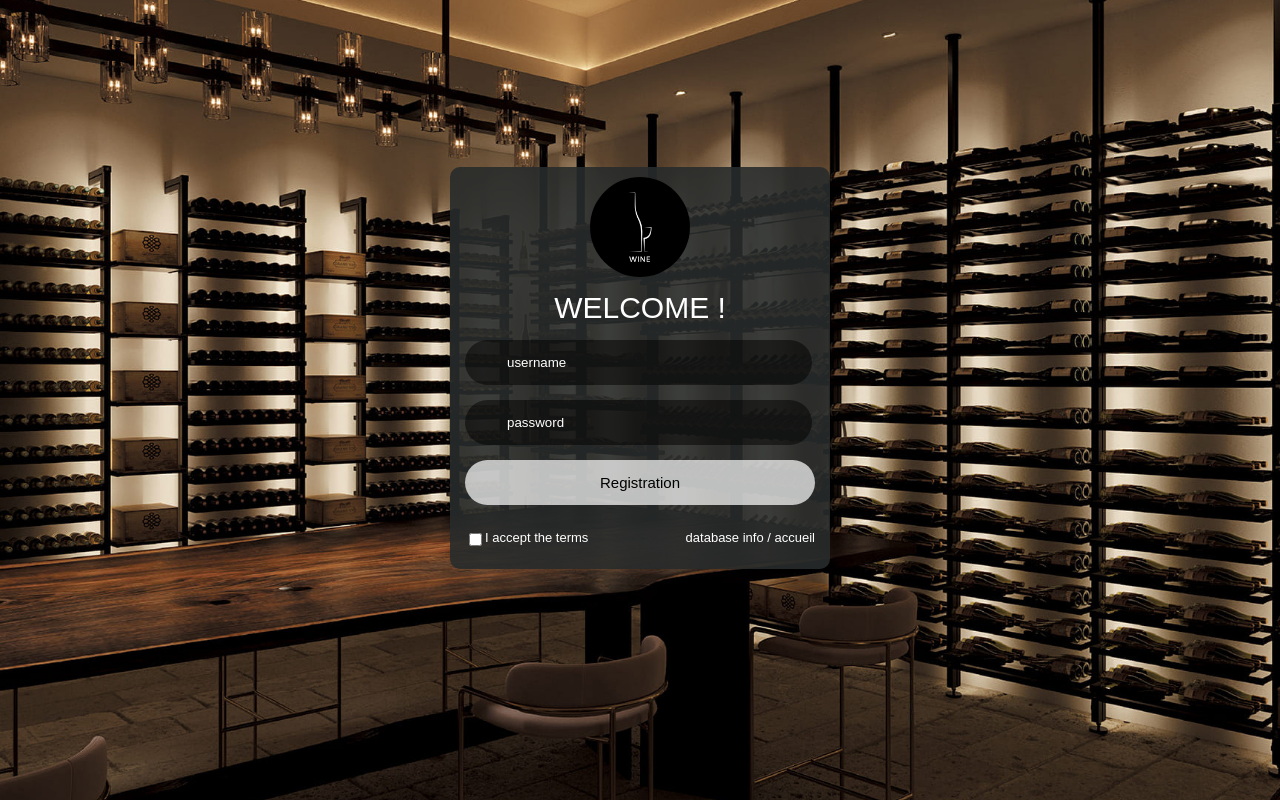
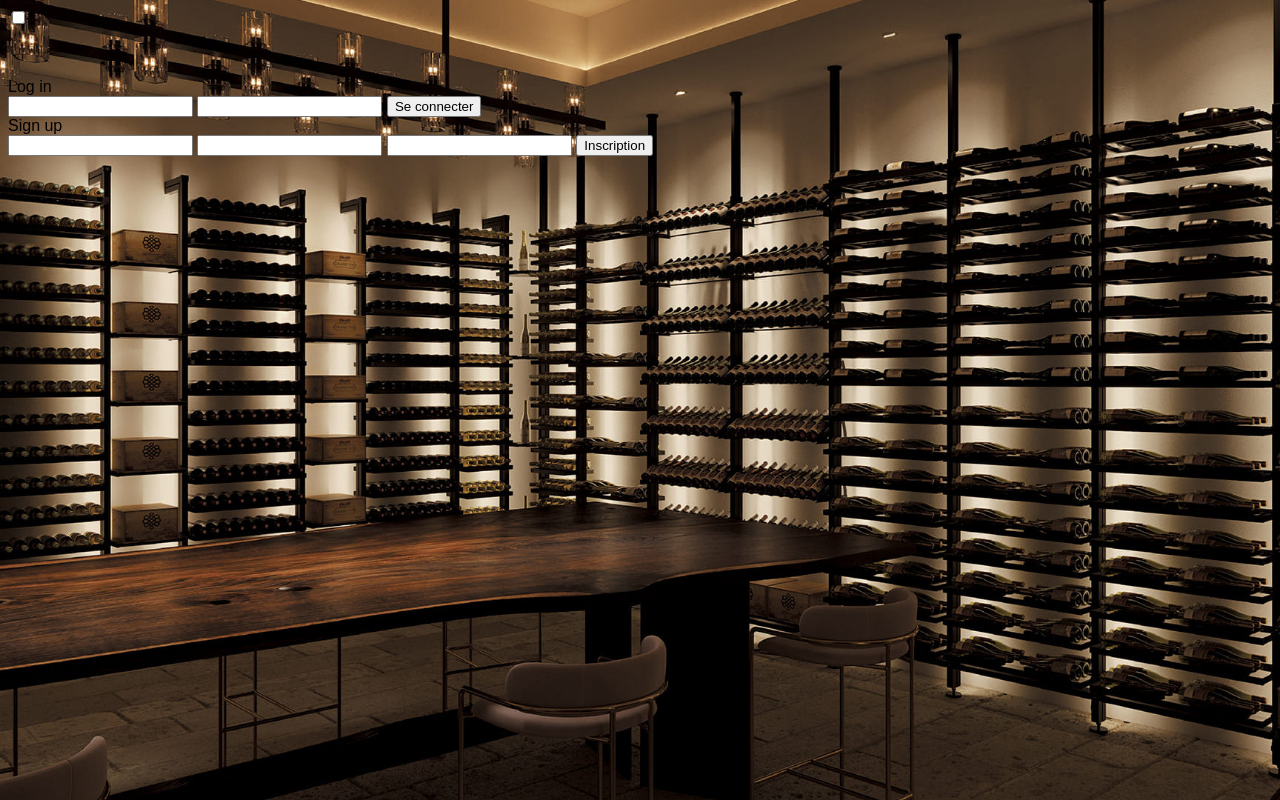
Before and after one commit to Ryrouba/website-project, a Flask app: page / in a window 1280 px wide. Run offline with Flask 3, Linux system fonts and the light colour scheme.

Commit message:
Update signup.html

```diff
--- a/wine_cellar_app/src/templates/signup.html
+++ b/wine_cellar_app/src/templates/signup.html
@@ -7,40 +7,33 @@
     <title>Inscription</title>
 </head>
 <body>
-    <form action="/signup" method="POST">
-        <div class="box">
-            <div class="container">
-                <div class="top-header">
-                    <img src="../static/images/wine.jpeg" alt="Logo" class="logo">
-                    <header> WELCOME !</header>
-                </div>
-
-                <div class="input-field">
-                    <input type="text" class="input" placeholder="username" id="username" name="username" required>
-                    <i class="bx bx-user"></i>
-                </div>
-
-                <div class="input-field">
-                    <input type="password" class="input" placeholder="password" id="password" name="password" required>
-                    <i class="bx bx-lock-alt"></i>
-                </div>
-
-                <div class="input-field">
-                    <input type="submit" class="submit" value="Registration">
-                </div>
-
-                <div class="bottom">
-                    <div class="left">
-                        <input type="checkbox" id="check" required>
-                        <label for="check">I accept the terms</label>
-                    </div>
-                    <div class="right">
-                        <label><a href="{{ url_for('database_info') }}">database info</a></label>
-                        <label><a href="{{ url_for('accueil') }}">/ accueil</a></label>
-                    </div>
-                </div>
-            </div>
+    <div class="wrapper">
+        <div class="card-switch">
+            <label class="switch">
+               <input type="checkbox" class="toggle">
+               <span class="slider"></span>
+               <span class="card-side"></span>
+               <div class="flip-card__inner">
+                  <div class="flip-card__front">
+                     <div class="title">Log in</div>
+                     <form class="flip-card__form" action="/login" method="POST">
+                        <input class="flip-card__input" name="username" placeholder="Nom d'utilisateur" type="text" required>
+                        <input class="flip-card__input" name="password" placeholder="Mot de passe" type="password" required>
+                        <button class="flip-card__btn">Se connecter</button>
+                     </form>
+                  </div>
+                  <div class="flip-card__back">
+                     <div class="title">Sign up</div>
+                     <form class="flip-card__form" action="/signup" method="POST">
+                        <input class="flip-card__input" placeholder="Username" type="text" id="username" name="username" required>
+                        <input class="flip-card__input" name="email" placeholder="Email" type="email">
+                        <input class="flip-card__input" name="password" placeholder="Password" type="password">
+                        <button class="flip-card__btn" type="submit">Inscription</button>
+                     </form>
+                  </div>
+               </div>
+            </label>
         </div>
-    </form>
+    </div>
 </body>
 </html>
```
